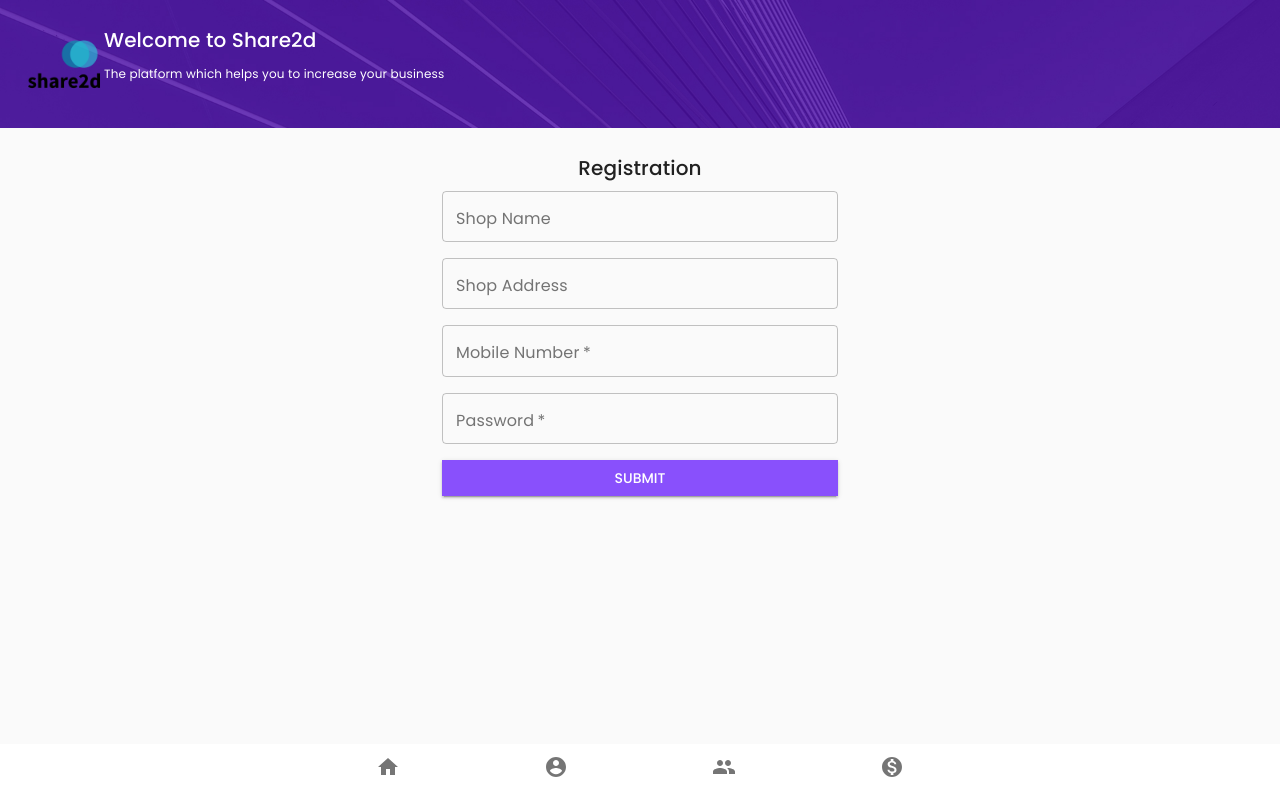
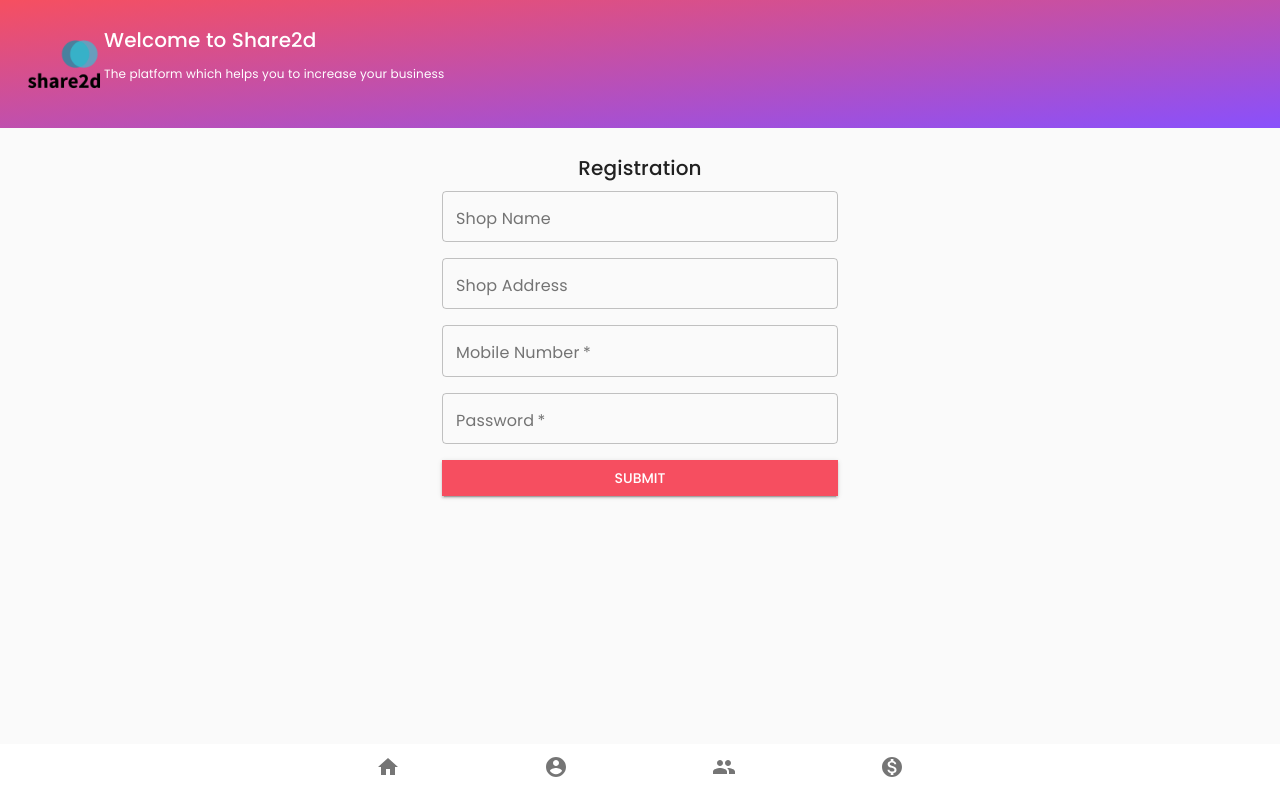
Before and after one commit to pankzagrwal/share2d, a React (Create React App) app: page /register in a window 1280 px wide. Built offline with nearby package versions, Linux system fonts and the light colour scheme.

Commit message:
Update registration.js

```diff
--- a/src/components/Registration/registration.js
+++ b/src/components/Registration/registration.js
@@ -10,7 +10,7 @@ import { useHistory } from "react-router-dom";
 
 import {postRegistration} from './actions.js';
 
-import background from '../../assets/background.jpg'
+
 import logo from '../../assets/logo.png'
 
 const useStyles = makeStyles((theme) => ({
@@ -28,7 +28,7 @@ const useStyles = makeStyles((theme) => ({
   },
   background: {
     width: '100%',
-    backgroundImage: `url(${background})`,
+    background: 'linear-gradient(to bottom right, #F64F60, #8950FC)',
     padding: theme.spacing(3),
     marginBottom: theme.spacing(3),
     backgroundSize: 'cover',
@@ -144,7 +144,7 @@ export default function Registration () {
                             type="submit"
                             fullWidth
                             variant="contained"
-                            color="primary"
+                            color="secondary"
                         >
                             Submit
                         </Button>
```
